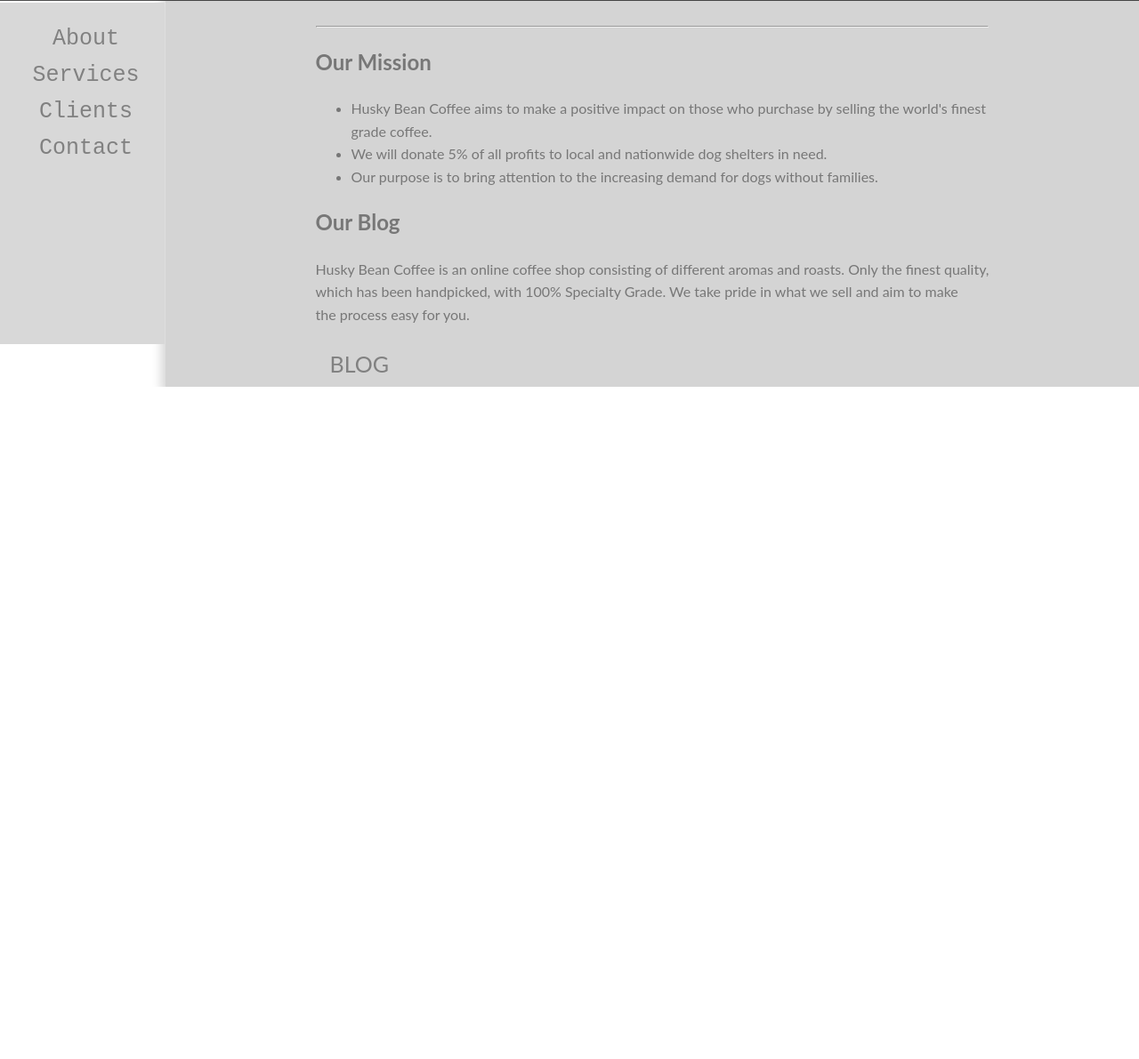
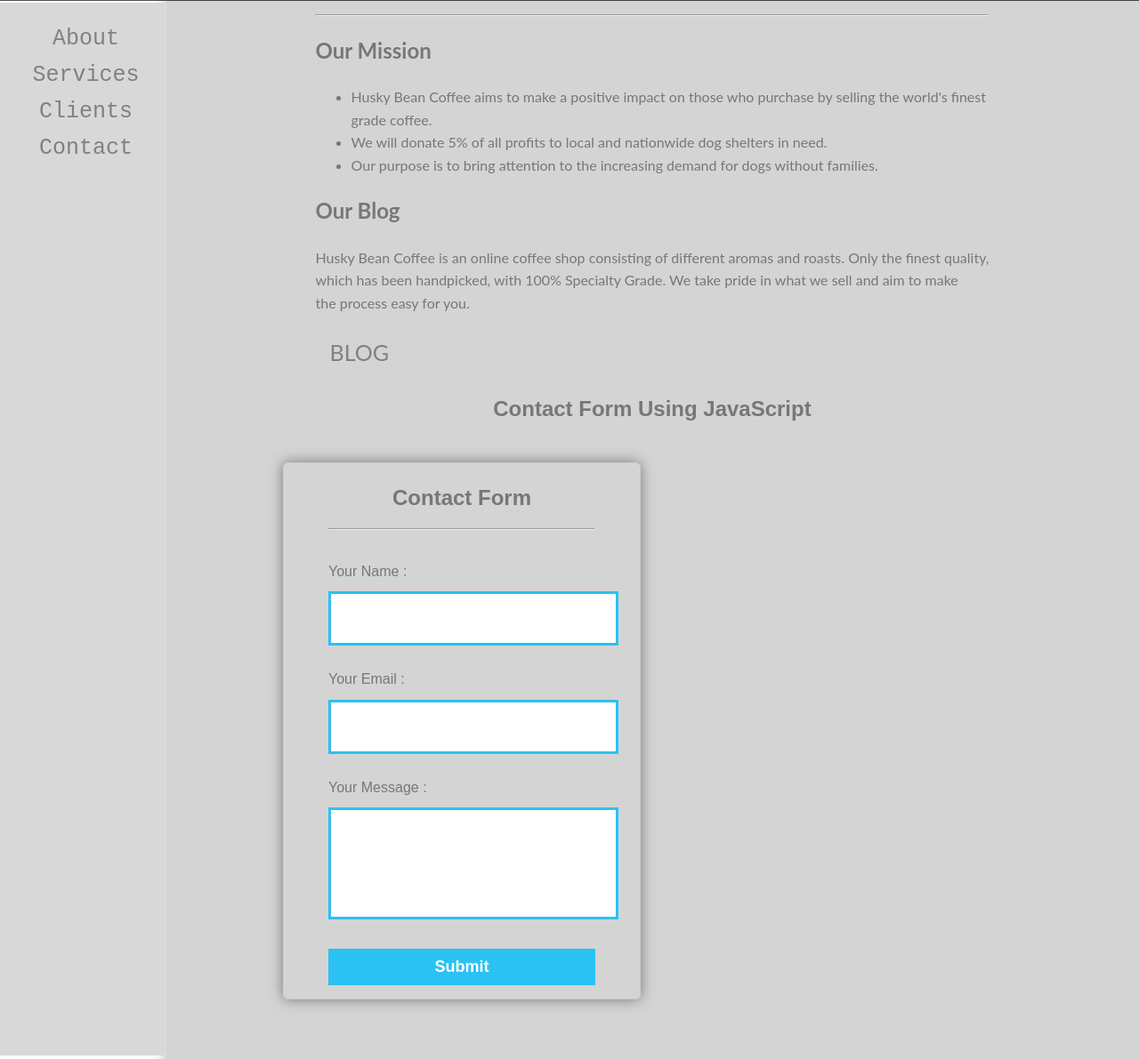
Before and after one commit to jakehase/Husky-Bean-Coffee, a plain HTML site: page index2.html in a window 1280 px wide. Shown: the part 799-1990 px from the top of the page at 89% size. Before the commit the page ends 1234 px from the top, so only its background shows below. Drawn offline with Linux system fonts and the light colour scheme; grey boxes are pictures that could not be loaded.

Commit message:
Updates
Updates

```diff
--- a/index2.html
+++ b/index2.html
@@ -9,7 +9,7 @@
 
                 <div class="row">
                     <div class="logo">
-                    <img src="images/huskylogo.png">
+                    <img src="">
                     </div>
                 <ul class="main-nav">
                     <li class="active"><a href=""> HOME </a></li>
@@ -63,8 +63,11 @@
 
         </div>
 
-
+	<div id="main">
+	<h2>Contact Form Using JavaScript</h2>
+	<div id="form_sample"></div>
             <script src="scripts/main.js"><</script>
+        </div>
 
         </body>
     </html>
--- a/scripts/main.js
+++ b/scripts/main.js
@@ -0,0 +1,56 @@
+var x = document.getElementById("form_sample");
+var createform = document.createElement('form');  // Create New Element Form
+createform.setAttribute("action", ""); // Setting Action Attribute on Form
+createform.setAttribute("method", "post"); // Setting Method Attribute on Form
+x.appendChild(createform);
+
+var heading = document.createElement('h2'); // Heading of Form
+heading.innerHTML = "Contact Form";
+createform.appendChild(heading);
+
+var line = document.createElement('hr'); // Giving Horizontal Row After Heading
+createform.appendChild(line);
+
+var linebreak = document.createElement('br');
+createform.appendChild(linebreak);
+
+var namelabel = document.createElement('label'); // Create Label for Name Field
+namelabel.innerHTML = "Your Name : "; // Set Field Labels
+createform.appendChild(namelabel);
+
+var inputelement = document.createElement('input'); // Create Input Field for Name
+inputelement.setAttribute("type", "text");
+inputelement.setAttribute("name", "dname");
+createform.appendChild(inputelement);
+
+var linebreak = document.createElement('br');
+createform.appendChild(linebreak);
+
+var emaillabel = document.createElement('label'); // Create Label for E-mail Field
+emaillabel.innerHTML = "Your Email : ";
+createform.appendChild(emaillabel);
+
+var emailelement = document.createElement('input'); // Create Input Field for E-mail
+emailelement.setAttribute("type", "text");
+emailelement.setAttribute("name", "demail");
+createform.appendChild(emailelement);
+
+var emailbreak = document.createElement('br');
+createform.appendChild(emailbreak);
+
+var messagelabel = document.createElement('label'); // Append Textarea
+messagelabel.innerHTML = "Your Message : ";
+createform.appendChild(messagelabel);
+
+var texareaelement = document.createElement('textarea');
+texareaelement.setAttribute("name", "dmessage");
+createform.appendChild(texareaelement);
+
+var messagebreak = document.createElement('br');
+createform.appendChild(messagebreak);
+
+var submitelement = document.createElement('input'); // Append Submit Button
+submitelement.setAttribute("type", "submit");
+submitelement.setAttribute("name", "dsubmit");
+submitelement.setAttribute("value", "Submit");
+createform.appendChild(submitelement);
--- a/styles/style2.css
+++ b/styles/style2.css
@@ -120,7 +120,7 @@
     background-color: #d8d8d8;
     overflow-x: hidden;
     padding-top: 20px;
-    padding-bottom: 200px;
+    padding-bottom: 1000px;
     text-align: center;
     float: left;
     margin-top: 2px;
@@ -139,6 +139,7 @@
     color: #f1f1f1;
 }
 
+/* CENTER NAVIGATION BACKGROUND */
 .mission {
     background-color: #d4d4d4;
     box-shadow: 1px 1px 10px 6px rgba(0, 0, 0, 0.16);
@@ -147,6 +148,7 @@
     color: #777;
     line-height: 1.6;
     padding-top: 20px;
+    padding-bottom: 100px;
 }
 
 .blog a {
@@ -160,3 +162,67 @@
 .blog a:hover {
     color: #f1f1f1;
 }
+
+/* JAVASCRIPT FORM */
+/* Below line is write to use Google font online */
+@import "http://fonts.googleapis.com/css?family=Ubuntu";
+div#main{
+width:830px;
+height:650px;
+margin:0 auto;
+font-family:'Ubuntu',sans-serif
+}
+div#form_sample{
+text-align:center;
+border:1px solid #ccc;
+width:300px;
+padding:0 50px 15px;
+margin-top:20px;
+box-shadow:0 0 15px;
+border-radius:6px;
+float:left
+}
+#main h1{
+margin-top:40px
+}
+hr{
+margin-top:-5px
+}
+label{
+float:left;
+font-size:16px
+}
+input[type="text"]{
+width:100%;
+margin-top:10px;
+height:35px;
+margin-bottom:25px;
+padding:10px;
+border:3px solid #2BC1F2
+}
+textarea{
+width:100%;
+border:3px solid #2BC1F2;
+padding:10px;
+margin-bottom:25px;
+margin-top:10px;
+height:100px;
+resize:none
+}
+input[type="submit"]{
+width:100%;
+padding:10px 45px;
+background-color:#2BC1F2;
+border:none;
+color:#fff;
+font-size:18px;
+font-weight:700;
+cursor:pointer;
+font-family:'Ubuntu',sans-serif
+}
+/* -------------------------------------
+CSS for Sidebar (optional)
+---------------------------------------- */
+div#fugo{
+float:right
+}
```
